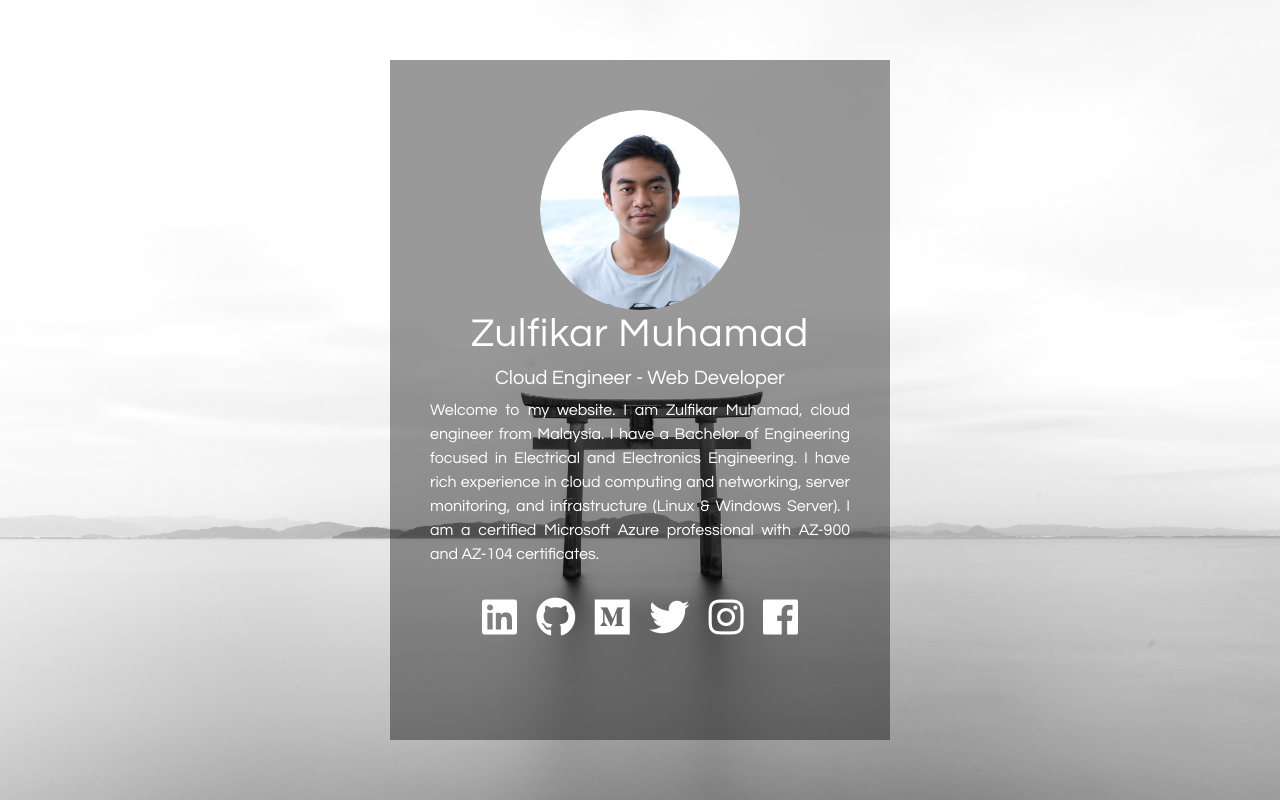
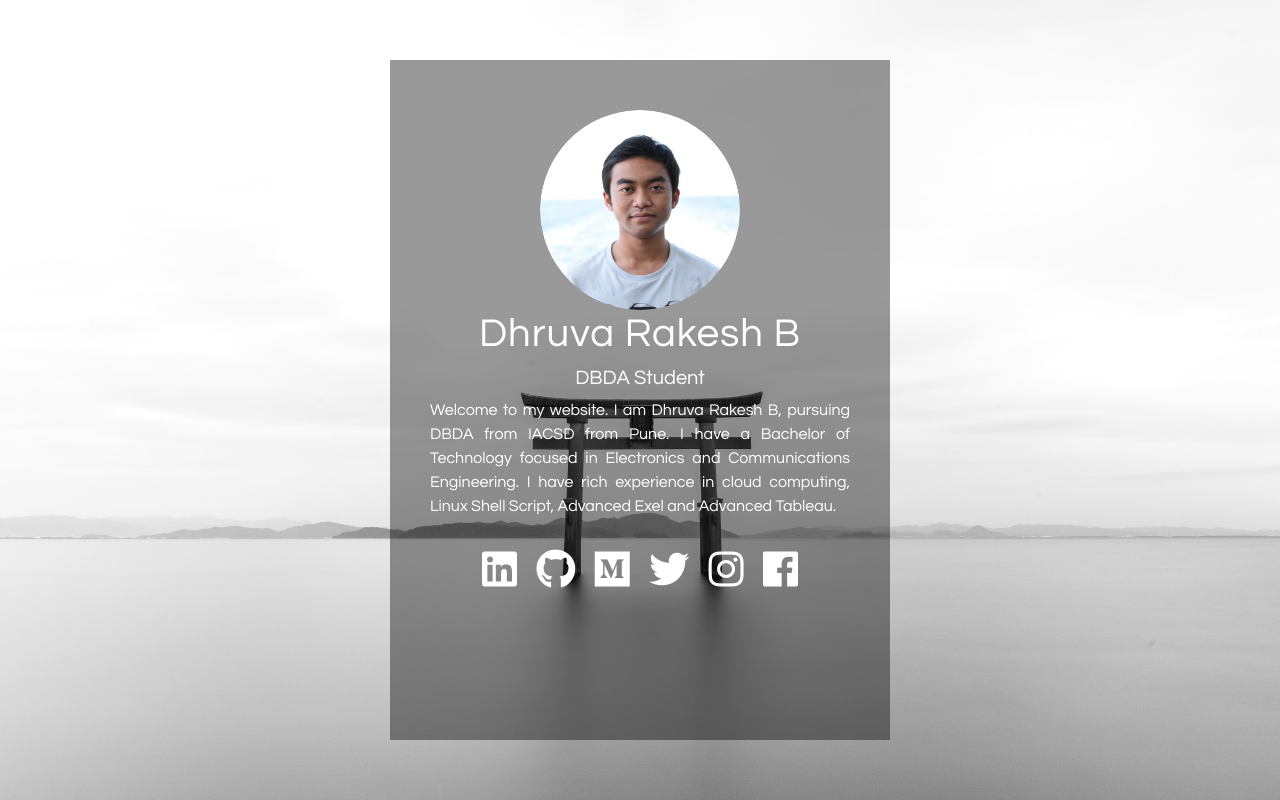
Before and after one commit to dhruva7254/webpage, a plain HTML site: page index.html in a window 1280 px wide. Drawn offline with nearby package versions, Linux system fonts and the light colour scheme.

Commit message:
Update index.html

```diff
--- a/index.html
+++ b/index.html
@@ -6,15 +6,15 @@
     <link rel="stylesheet" href="https://use.fontawesome.com/releases/v5.1.0/css/all.css" integrity="sha384-lKuwvrZot6UHsBSfcMvOkWwlCMgc0TaWr+30HWe3a4ltaBwTZhyTEggF5tJv8tbt" crossorigin="anonymous">
     <link rel="stylesheet" href="https://stackpath.bootstrapcdn.com/bootstrap/4.3.1/css/bootstrap.min.css" integrity="sha384-ggOyR0iXCbMQv3Xipma34MD+dH/1fQ784/j6cY/iJTQUOhcWr7x9JvoRxT2MZw1T" crossorigin="anonymous">
     <script src="https://stackpath.bootstrapcdn.com/bootstrap/4.3.1/js/bootstrap.min.js" integrity="sha384-JjSmVgyd0p3pXB1rRibZUAYoIIy6OrQ6VrjIEaFf/nJGzIxFDsf4x0xIM+B07jRM" crossorigin="anonymous"></script>
-    <title>Zulfikar Muhamad | Welcome</title>
+    <title>Dhruva Rakesh B | Welcome</title>
   </head>
 
   <body>
     <div class="box">
     <img src="./pics/epi.png" alt="" class="box-img">
-    <h1>Zulfikar Muhamad</h1>
-    <h5>Cloud Engineer - Web Developer</h5>
-    <p>Welcome to my website. I am Zulfikar Muhamad, cloud engineer from Malaysia. I have a Bachelor of Engineering focused in Electrical and Electronics Engineering. I have rich experience in cloud computing and networking, server monitoring, and infrastructure (Linux & Windows Server). I am a certified Microsoft Azure professional with AZ-900 and AZ-104 certificates.
+    <h1>Dhruva Rakesh B</h1>
+    <h5>DBDA Student</h5>
+    <p>Welcome to my website. I am Dhruva Rakesh B, pursuing DBDA from IACSD from Pune. I have a Bachelor of Technology focused in Electronics and Communications Engineering. I have rich experience in cloud computing, Linux Shell Script, Advanced Exel and Advanced Tableau.
     <li><a href="https://linkedin.com/in/muhamadzulfikarmuhamad"><i class="fab fa-linkedin"></i></a></li>
     <li><a href="https://github.com/epift"><i class="fab fa-github"></i></a></li>
     <li><a href="https://medium.com/@zul.m"><i class="fab fa-medium"></i></a></li>
```
